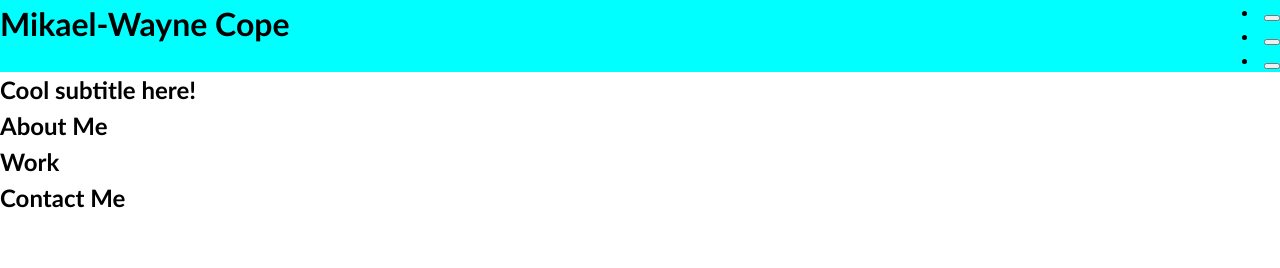
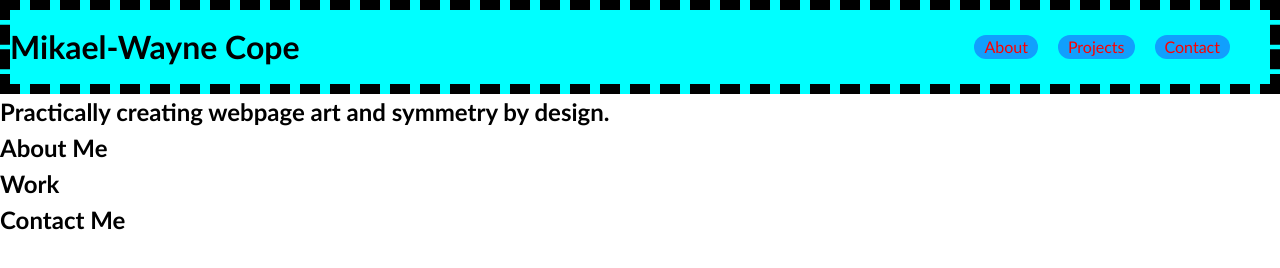
Before and after one commit to Mikaelcope/Mikael_Portfolio, a plain HTML site: page index.html in a window 1280 px wide. Drawn offline with Linux system fonts and the light colour scheme.

Commit message:
Changes to Nav and additions of Flex and Flex Box

```diff
--- a/css/style.css
+++ b/css/style.css
@@ -8,14 +8,62 @@
 header {
   display: flex;
   justify-content: space-between;
+  align-items: center;
   background-color: aqua;
-  border: black;
+  border:10px dashed black;
+  position: static;
 }
 
-header menu {
+.right {
   display: flex;
-  display: inline;
+  position: relative;
+  padding: 15px 30px;
+  font-size: 16px;
+  text-align: center;
+
 }
+#About_me, #Projects, #Contact {
+  box-shadow: inset;
+  background: #119ffd;
+  border-radius: 50px;
+  margin: 10px;
+
+}
+#About_me:hover, #Projects:hover, #Contact:hover {
+  background-color: black;
+}
+ /*
+.parent{
+  margin: 5px;
+  display: flex;
+  border: 2px solid orange;
+}
+
+.child1, .child2{
+  margin: 5px;
+
+}
+
+
+.child1{
+  flex: 20%;
+  border-right: 2px solid peru;
+}
+
+
+.child2{
+  flex: 80%;
+
+} */
+a {
+  text-decoration: none;
+  color: red;
+  padding: 10px;
+}
+/* a:hover {
+  color: yellow;
+} */
+
 body {
   margin: 0;
   padding: 0;
--- a/index.html
+++ b/index.html
@@ -13,17 +13,32 @@
   <!-- main logo / nav -->
   <header>
     <h1>Mikael-Wayne Cope</h1>
-    <nav>
-      <li><button id="About me button" About ME </button></li>
-      <li><button id="Projects button" Projects </button></button></li>
-      <li><button id="Contact button" Contact </button></button></li>
+    <nav class="right">
+      <section id="About_me">
+        <a href="Link to section of page?">About</a>
+      </section>
+      <section id="Projects">
+        <a href="Link to section of page?">Projects</a>
+      </section>
+      <section id="Contact">
+        <a href="Link to section of page?">Contact</a>
+      </section>
     </nav>
   </header>
 
+
+  <!-- <section class="parent">
+    <section class="child1">
+      This is child 1
+    </section>
+    <section class="child2">
+      This is child 2
+    </section>
+  </section> -->
   <!-- hero banner -->
   <section class="hero-banner">
     <div>
-      <h2>Cool subtitle here!</h2>
+      <h2>Practically creating webpage art and symmetry by design.</h2>
     </div>
   </section>
 
```
